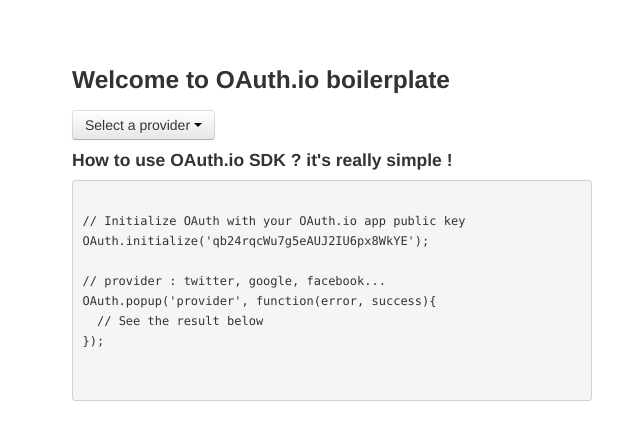
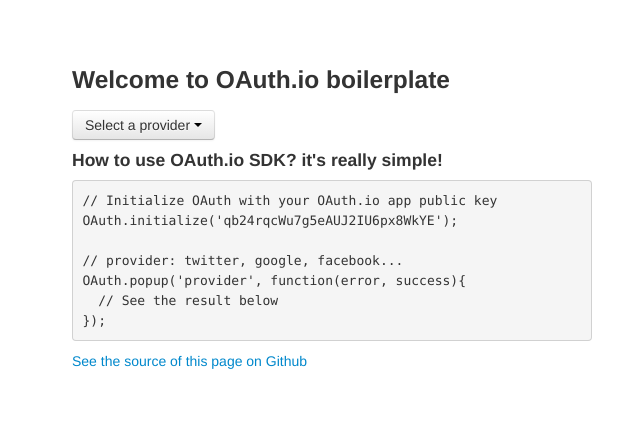
Before and after one commit to oauth-io/oauth-js, a plain HTML site: page index.html in a window 1280 px wide. Shown: the top 423 px of the page, 478-1101 px from the left. Drawn offline with nearby package versions, Linux system fonts and the light colour scheme.

Commit message:
refactoring
Signed-off-by: thyb <thyb@oauth.io>

```diff
--- a/index.html
+++ b/index.html
@@ -10,39 +10,49 @@
     <link rel="stylesheet" href="stylesheets/bootstrap.min.css">
     <script src="https://ajax.googleapis.com/ajax/libs/jquery/1.10.1/jquery.min.js"></script>
     <script src="javascripts/bootstrap.min.js"></script>
-    <script src="javascripts/oauth-boilerplate.js"></script>
     <script src="javascripts/oauth.js"></script>
 
     <!--[if lt IE 9]>
     <script src="//html5shiv.googlecode.com/svn/trunk/html5.js"></script>
     <![endif]-->
 
+    <!-- Google Analytics -->
     <script type="text/javascript">
-      $(function()
-      {
+      var _gaq = _gaq || [];
+      _gaq.push(['_setAccount', 'UA-42196684-1']);
+      _gaq.push(['_trackPageview']);
+
+      (function() {
+        var ga = document.createElement('script'); ga.type = 'text/javascript'; ga.async = true;
+        ga.src = ('https:' == document.location.protocol ? 'https://ssl' : 'http://www') + '.google-analytics.com/ga.js';
+        var s = document.getElementsByTagName('script')[0]; s.parentNode.insertBefore(ga, s);
+      })();
+    </script>
+
+
+    <!-- Boiletplate scripts (provider list / select event...) -->
+    <script src="javascripts/oauth-boilerplate.js"></script>
+
+
+    <!-- Authorize using OAuth.io when click on 'Connexion' button -->
+    <script type="text/javascript">
+      $(function() {
         // Initialize OAuth with the public key
         OAuth.initialize('qb24rqcWu7g5eAUJ2IU6px8WkYE');
 
         $('#btConnect').click(function(e){
-
           e.preventDefault();
 
-          //option = $('#provider_actions .btn-group .active').text();
-
-          // provider : twitter, google, facebook...
-          OAuth.popup(provider, function(error, success){
-
-            if (success)
-            {
+          var oauthProvider = $('#connectTo').text().toLowerCase();
+          OAuth.popup(oauthProvider, function(error, success){
+            if (success) {
               $('#result').html("// Result <br /><br />" + JSON.stringify(success, undefined, 2));
             }
-            else
-            {
+            else {
               $('#result').html("// Result <br /><br />" + error);
             }
             $('#result').show();
           });
-
         });
       });
     </script>
@@ -61,7 +71,6 @@
 
         <div class="row" id="providers">
         </div>
-
       </header>
       <section>
         <div class="row">
@@ -80,38 +89,28 @@
           </div>
 
           <div id="provider_actions" style="display:inline-block;">
-          <!--
-            <div class="btn-group" data-toggle="buttons-radio">
-              <button type="button" class="btn btn-primary active">Popup</button>
-              <button type="button" class="btn btn-primary">Redirect</button>
-            </div>
-          -->
-            <button class="btn btn-primary" type="button" id="btConnect">Connect to <span   id="connectTo" style="text-transform:capitalize;"></span></button>
+            <button class="btn btn-primary" type="button" id="btConnect">Connect to <span id="connectTo" style="text-transform:capitalize;"></span></button>
           </div>
         </div>
 
         <div class="row">
-          <h4>How to use OAuth.io SDK ? it's really simple !</h4>
-          <pre id="code">
-            <code>
-// Initialize OAuth with your OAuth.io app public key
+          <h4>How to use OAuth.io SDK? it's really simple!</h4>
+          <pre id="code">// Initialize OAuth with your OAuth.io app public key
 OAuth.initialize('qb24rqcWu7g5eAUJ2IU6px8WkYE');
 
-// provider : twitter, google, facebook...
+// provider: twitter, google, facebook...
 OAuth.popup('<span id='provider'>provider</span>', function(error, success){
   // See the result below
-});
-            </code>
-          </pre>
+});</pre>
 
           <pre id="result">
           </pre>
         </div>
-
+        <div class="row">
+          <a href="https://github.com/oauth-io/oauth-js/tree/gh-pages">See the source of this page on Github</a>
+        </div>
       </section>
-
-
+    </div>
     <script src="javascripts/scale.fix.js"></script>
-
   </body>
 </html>
--- a/javascripts/oauth-boilerplate.js
+++ b/javascripts/oauth-boilerplate.js
@@ -1,6 +1,6 @@
-$(function()
-{
-  providers = ["23andme",
+$(function() {
+  var providers = [
+    "23andme",
     "500px",
     "assembla",
     "behance",
@@ -73,42 +73,37 @@
     "vimeo",
     "wordpress",
     "yammer",
-"youtube"];
+    "youtube"
+  ];
 
-  sample_providers = ["facebook", "twitter", "github", "stackexchange", "soundcloud", "youtube", "tumblr", "instagram", "linkedin"];
-  provider = sample_providers[0];
+  var sample_providers = ["facebook", "twitter", "github", "stackexchange", "soundcloud", "youtube", "tumblr", "instagram", "linkedin"];
+  var provider = sample_providers[0];
 
 	$('#connectTo').html(provider);
-
   $("#provider_actions, #result").hide();
 
-  provider_actions = $('#provider_actions')
-  provider_actions.hide();
+  var provider_actions = $('#provider_actions').hide();
 
-  $.each(sample_providers, function(index, value)
-  {
-    img = "http://oauth-io.github.io/oauth-js/images/providers/" + value + ".png";
-    $('#providers-menu').append("<li><img style='float: left;position:absolute;margin-left:4px;' src='" + img + "' width='28'/><a href='#' style='text-transform:capitalize;padding:5px 0 5px 35px;'>" + value + "</a></li>");
+  $.each(sample_providers, function(index, value) {
+    var srcImg = "http://oauth-io.github.io/oauth-js/images/providers/" + value + ".png";
+    $('#providers-menu').append("<li><img style='float: left;position:absolute;margin-left:4px;' src='" + srcImg + "' width='28'/><a href='#' style='text-transform:capitalize;padding:5px 0 5px 35px;'>" + value + "</a></li>");
   });
 
 
-  $.each(providers, function(index, value)
-  {
-    var img = "http://oauth-io.github.io/oauth-js/images/providers/" + value + ".png";
+  $.each(providers, function(index, value) {
+    var srcImg = "http://oauth-io.github.io/oauth-js/images/providers/" + value + ".png";
     var providers_container;
 
     if (index % 8 == 0)
       $('#providers').append("<div class='row'></div>");
 
     value = value.replace(/_/g, ' ')
-    $('#providers').append("<img data-toggle='tooltip' title data-original-title='" + value + "' style='margin: 4px;' src='" + img + "' width='28'/>");
-""
+    $('#providers').append("<img data-toggle='tooltip' title data-original-title='" + value + "' style='margin: 4px;' src='" + srcImg + "' width='28'/>");
   });
 
   $('#providers img').tooltip();
 
-  $('#providers-menu li').click(function(e)
-  {
+  $('#providers-menu li').click(function(e) {
     e.preventDefault();
     if (!provider_actions.is(':visible'))
       provider_actions.fadeIn();
@@ -118,12 +113,9 @@
     $('#provider').html(provider);
   });
 
-  $('#provider_actions .btn-group button').click(function(e)
-  {
+  $('#provider_actions .btn-group button').click(function(e) {
     $("#result").hide();
-    option = $(this).text();
     $('#provider').html(provider);
-    update_code(option, provider);
+    update_code($(this).text(), provider);
   });
-
 });
```
Lines whose indentation alone changed are shown as unchanged.
